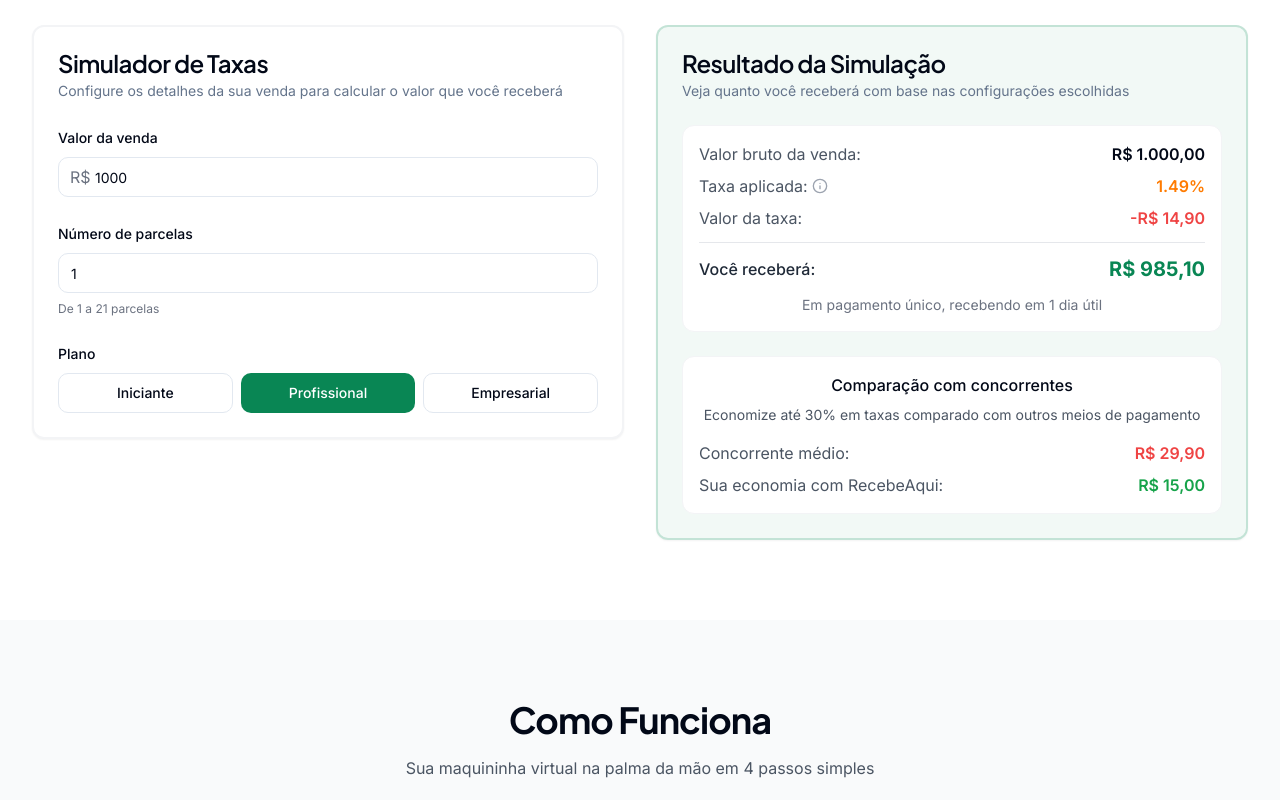
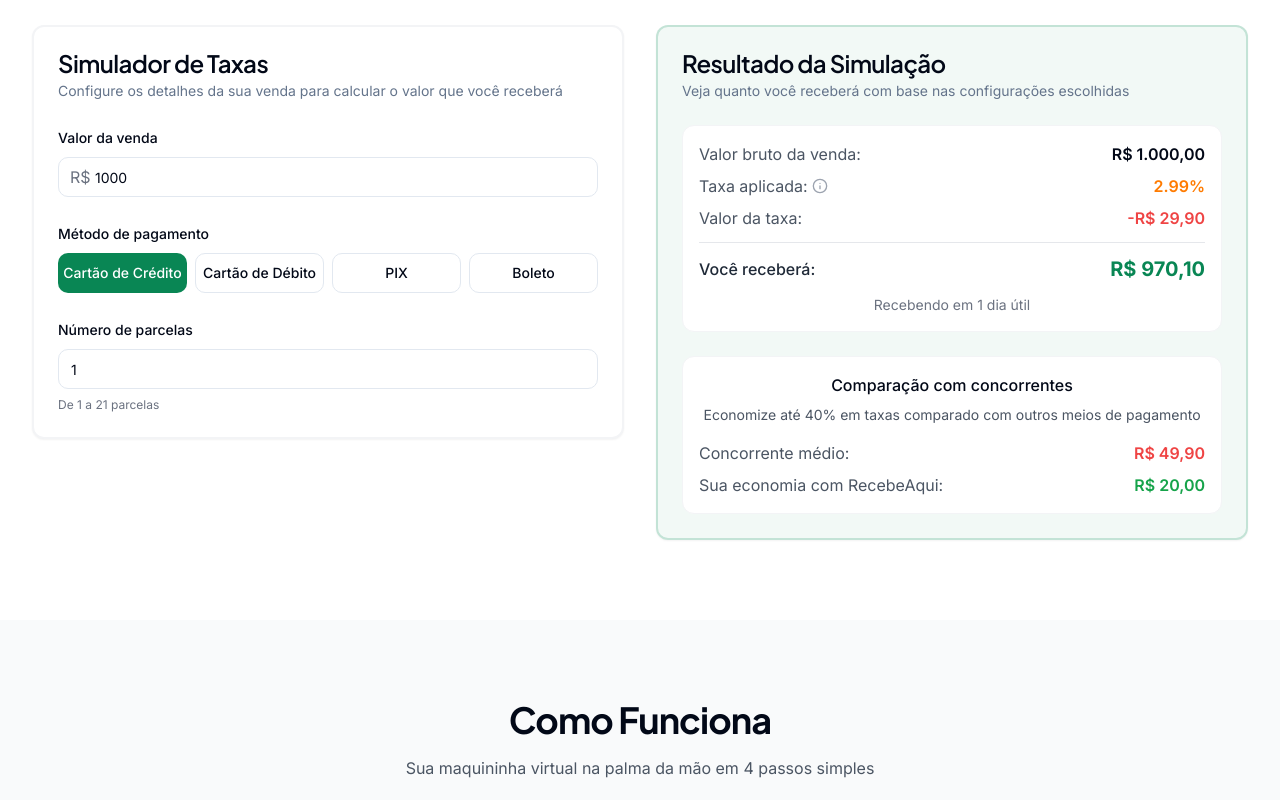
Before and after one commit to Matheus6507/smart-pay-connect, a React (Vite) app: page / in a window 1280 px wide. Shown: the part 3600-4400 px from the top of the page. Built offline with nearby package versions, Linux system fonts and the light colour scheme.

Commit message:
Refactor: Update tax simulator with new rates
Update the tax simulator to include new rates and calculation logic for different payment options and antecipation.

```diff
--- a/src/components/TaxSimulator.tsx
+++ b/src/components/TaxSimulator.tsx
@@ -4,27 +4,60 @@ import { Label } from "@/components/ui/label";
 import { Input } from "@/components/ui/input";
 import { Popover, PopoverContent, PopoverTrigger } from "@/components/ui/popover";
 import { Button } from "@/components/ui/button";
-import { Info } from "lucide-react";
+import { Info, HelpCircle } from "lucide-react";
+import { Switch } from "@/components/ui/switch";
 import FadeIn from "./FadeIn";
+
+const feeStructure = {
+  boleto: 3.9,
+  cancelamentoBoleto: 3.9,
+  ted: 2.5,
+  debito: {
+    tarifa: 0,
+    taxa: 0
+  },
+  credito: {
+    tarifa: 0,
+    taxas: {
+      parcela1: 2.99,
+      parcela2a6: 3.3,
+      parcela7a12: 3.7,
+      parcela13a21: 3.7
+    }
+  },
+  antecipacao: {
+    taxaAvulsa: 0.07,
+    taxaAutomatica: [
+      4.3,   // 1 parcela
+      6.3,   // 2 parcelas
+      7.5,   // 3 parcelas
+      8.9,   // 4 parcelas
+      9.9,   // 5 parcelas
+      10.9,  // 6 parcelas
+      12.9,  // 7 parcelas
+      13.9,  // 8 parcelas
+      15.9,  // 9 parcelas
+      16.9,  // 10 parcelas
+      17.9,  // 11 parcelas
+      18.9,  // 12 parcelas
+      19.99, // 13 parcelas
+      20.5,  // 14 parcelas
+      20.99, // 15 parcelas
+      22.99, // 16 parcelas
+      23.99, // 17 parcelas
+      24.99, // 18 parcelas
+      25.99, // 19 parcelas
+      26.99, // 20 parcelas
+      27.99  // 21 parcelas
+    ]
+  }
+};
 
 const TaxSimulator = () => {
   const [saleValue, setSaleValue] = useState<string>("1000");
   const [installments, setInstallments] = useState<string>("1");
-  const [plan, setPlan] = useState<"iniciante" | "profissional" | "empresarial">("profissional");
-
-  const getTaxRate = () => {
-    const baseRates = {
-      iniciante: 0.0199,
-      profissional: 0.0149,
-      empresarial: 0.0099
-    };
-
-    // Aumenta a taxa em 0.2% por parcela acima de 1
-    const installmentsNum = parseInt(installments) || 1;
-    const installmentFee = Math.max(0, (installmentsNum - 1) * 0.002);
-
-    return baseRates[plan] + installmentFee;
-  };
+  const [paymentMethod, setPaymentMethod] = useState<"credit" | "debit" | "pix" | "boleto">("credit");
+  const [autoAdvance, setAutoAdvance] = useState<boolean>(true);
 
   const formatCurrency = (value: number) => {
     return new Intl.NumberFormat('pt-BR', {
@@ -33,17 +66,80 @@ const TaxSimulator = () => {
     }).format(value);
   };
 
+  const formatPercentage = (value: number) => {
+    return `${value.toFixed(2)}%`;
+  };
+
+  const getTaxRate = () => {
+    const installmentsNum = parseInt(installments) || 1;
+
+    if (paymentMethod === "credit") {
+      // Base credit card fee based on installments
+      let baseTax = 0;
+      if (installmentsNum === 1) {
+        baseTax = feeStructure.credito.taxas.parcela1;
+      } else if (installmentsNum >= 2 && installmentsNum <= 6) {
+        baseTax = feeStructure.credito.taxas.parcela2a6;
+      } else if (installmentsNum >= 7 && installmentsNum <= 12) {
+        baseTax = feeStructure.credito.taxas.parcela7a12;
+      } else {
+        baseTax = feeStructure.credito.taxas.parcela13a21;
+      }
+
+      // If auto advance is on, add the appropriate advance fee
+      if (autoAdvance && installmentsNum > 1) {
+        return feeStructure.antecipacao.taxaAutomatica[installmentsNum - 1];
+      }
+
+      return baseTax;
+    } else if (paymentMethod === "debit") {
+      return feeStructure.debito.taxa;
+    } else if (paymentMethod === "boleto") {
+      return 1.99; // Fixed percentage for boleto
+    } else {
+      return 0.99; // Fixed percentage for PIX
+    }
+  };
+
+  const getFixedFee = () => {
+    if (paymentMethod === "boleto") {
+      return feeStructure.boleto;
+    } else if (paymentMethod === "ted") {
+      return feeStructure.ted;
+    }
+    return 0;
+  };
+
   const calculateResults = () => {
     const value = parseFloat(saleValue.replace(/[^\d,.-]/g, '').replace(',', '.')) || 0;
-    const taxRate = getTaxRate();
-    const taxAmount = value * taxRate;
+    const installmentsNum = parseInt(installments) || 1;
+    const taxRate = getTaxRate() / 100; // Convert percentage to decimal
+    const fixedFee = getFixedFee();
+
+    const taxAmount = (value * taxRate) + fixedFee;
     const netValue = value - taxAmount;
+
+    // Calculate estimated receipt date
+    let receiptDate = "";
+    if (autoAdvance || installmentsNum === 1) {
+      receiptDate = "1 dia útil";
+    } else {
+      receiptDate = "30 dias (1ª parcela)";
+    }
+
+    // Calculate savings compared to market average
+    const marketAverageTax = 0.0499; // 4.99% market average
+    const marketAvgAmount = value * marketAverageTax;
+    const savings = marketAvgAmount - taxAmount;
 
     return {
       grossValue: value,
       taxAmount,
       taxRate: taxRate * 100,
-      netValue
+      netValue,
+      receiptDate,
+      marketAvgAmount,
+      savings
     };
   };
 
@@ -62,6 +158,9 @@ const TaxSimulator = () => {
       setInstallments(installmentsValue.toString());
     }
   };
+
+  // Determine if installments should be enabled (only for credit card)
+  const isInstallmentsEnabled = paymentMethod === "credit";
 
   return (
     <section id="simulador" className="py-20 bg-white">
@@ -101,48 +200,93 @@ const TaxSimulator = () => {
                   </div>
 
                   <div className="space-y-2">
-                    <Label htmlFor="installments">Número de parcelas</Label>
-                    <Input
-                      id="installments"
-                      name="installments"
-                      type="number"
-                      min="1"
-                      max="21"
-                      value={installments}
-                      onChange={handleInputChange}
-                    />
-                    <p className="text-xs text-gray-500">De 1 a 21 parcelas</p>
-                  </div>
-
-                  <div className="space-y-2">
-                    <Label>Plano</Label>
-                    <div className="grid grid-cols-3 gap-2">
+                    <Label>Método de pagamento</Label>
+                    <div className="grid grid-cols-2 sm:grid-cols-4 gap-2">
                       <Button
                         type="button"
-                        variant={plan === "iniciante" ? "default" : "outline"}
-                        className={plan === "iniciante" ? "bg-primary" : ""}
-                        onClick={() => setPlan("iniciante")}
+                        variant={paymentMethod === "credit" ? "default" : "outline"}
+                        className={paymentMethod === "credit" ? "bg-primary" : ""}
+                        onClick={() => setPaymentMethod("credit")}
                       >
-                        Iniciante
+                        Cartão de Crédito
                       </Button>
                       <Button
                         type="button"
-                        variant={plan === "profissional" ? "default" : "outline"}
-                        className={plan === "profissional" ? "bg-primary" : ""}
-                        onClick={() => setPlan("profissional")}
+                        variant={paymentMethod === "debit" ? "default" : "outline"}
+                        className={paymentMethod === "debit" ? "bg-primary" : ""}
+                        onClick={() => setPaymentMethod("debit")}
                       >
-                        Profissional
+                        Cartão de Débito
                       </Button>
                       <Button
                         type="button"
-                        variant={plan === "empresarial" ? "default" : "outline"}
-                        className={plan === "empresarial" ? "bg-primary" : ""}
-                        onClick={() => setPlan("empresarial")}
+                        variant={paymentMethod === "pix" ? "default" : "outline"}
+                        className={paymentMethod === "pix" ? "bg-primary" : ""}
+                        onClick={() => setPaymentMethod("pix")}
                       >
-                        Empresarial
+                        PIX
+                      </Button>
+                      <Button
+                        type="button"
+                        variant={paymentMethod === "boleto" ? "default" : "outline"}
+                        className={paymentMethod === "boleto" ? "bg-primary" : ""}
+                        onClick={() => setPaymentMethod("boleto")}
+                      >
+                        Boleto
                       </Button>
                     </div>
                   </div>
+
+                  {isInstallmentsEnabled && (
+                    <>
+                      <div className="space-y-2">
+                        <Label htmlFor="installments">Número de parcelas</Label>
+                        <Input
+                          id="installments"
+                          name="installments"
+                          type="number"
+                          min="1"
+                          max="21"
+                          value={installments}
+                          onChange={handleInputChange}
+                          disabled={!isInstallmentsEnabled}
+                        />
+                        <p className="text-xs text-gray-500">De 1 a 21 parcelas</p>
+                      </div>
+
+                      {parseInt(installments) > 1 && (
+                        <div className="flex items-center justify-between space-x-2 p-4 rounded-lg bg-gray-50">
+                          <div className="flex items-center space-x-2">
+                            <Label htmlFor="auto-advance" className="cursor-pointer">
+                              Antecipação automática
+                            </Label>
+                            <Popover>
+                              <PopoverTrigger>
+                                <HelpCircle size={16} className="text-gray-400 cursor-help" />
+                              </PopoverTrigger>
+                              <PopoverContent className="w-80">
+                                <div className="space-y-2">
+                                  <h4 className="font-medium">Antecipação Automática</h4>
+                                  <p className="text-sm">
+                                    Com a antecipação automática, você recebe o valor total da venda em 1 dia útil,
+                                    ao invés de esperar pelo pagamento de cada parcela (30, 60, 90 dias...).
+                                  </p>
+                                  <p className="text-sm">
+                                    A taxa de antecipação varia conforme o número de parcelas.
+                                  </p>
+                                </div>
+                              </PopoverContent>
+                            </Popover>
+                          </div>
+                          <Switch
+                            id="auto-advance"
+                            checked={autoAdvance}
+                            onCheckedChange={setAutoAdvance}
+                          />
+                        </div>
+                      )}
+                    </>
+                  )}
                 </div>
               </CardContent>
             </Card>
@@ -172,13 +316,18 @@ const TaxSimulator = () => {
                           </PopoverTrigger>
                           <PopoverContent className="w-80">
                             <p className="text-sm">
-                              A taxa é calculada com base no seu plano e no número de parcelas selecionado.
-                              Cada parcela adicional aumenta a taxa em 0,2%.
+                              A taxa é calculada com base no método de pagamento, número de parcelas e opção de antecipação.
+                              {autoAdvance && parseInt(installments) > 1 && (
+                                <span className="block mt-2">
+                                  Com a antecipação automática ativada para {installments} parcelas,
+                                  a taxa é de {formatPercentage(getTaxRate())}.
+                                </span>
+                              )}
                             </p>
                           </PopoverContent>
                         </Popover>
                       </div>
-                      <span className="font-semibold text-secondary">{results.taxRate.toFixed(2)}%</span>
+                      <span className="font-semibold text-secondary">{formatPercentage(getTaxRate())}</span>
                     </div>
                     <div className="flex justify-between items-center mb-2">
                       <span className="text-gray-600">Valor da taxa:</span>
@@ -191,8 +340,11 @@ const TaxSimulator = () => {
                     </div>
                     <div className="mt-3 text-center">
                       <p className="text-sm text-gray-500">
-                        Em {installments === "1" ? "pagamento único" : `${installments} parcelas`},
-                        recebendo em {plan === "empresarial" ? "mesmo dia (PIX)" : "1 dia útil"}
+                        {isInstallmentsEnabled && parseInt(installments) > 1 ? (
+                          <>Em {installments} parcelas, {autoAdvance ? "recebendo em 1 dia útil (antecipação automática)" : "primeira parcela em 30 dias"}</>
+                        ) : (
+                          <>Recebendo em {results.receiptDate}</>
+                        )}
                       </p>
                     </div>
                   </div>
@@ -201,18 +353,18 @@ const TaxSimulator = () => {
                     <div className="text-center">
                       <p className="font-medium mb-2">Comparação com concorrentes</p>
                       <p className="text-sm text-gray-600 mb-4">
-                        Economize até 30% em taxas comparado com outros meios de pagamento
+                        Economize até 40% em taxas comparado com outros meios de pagamento
                       </p>
                       <div className="flex justify-between items-center mb-2">
                         <span className="text-gray-600">Concorrente médio:</span>
                         <span className="font-semibold text-red-500">
-                          {formatCurrency(results.grossValue * 0.0299)}
+                          {formatCurrency(results.marketAvgAmount)}
                         </span>
                       </div>
                       <div className="flex justify-between items-center">
                         <span className="text-gray-600">Sua economia com RecebeAqui:</span>
                         <span className="font-semibold text-green-600">
-                          {formatCurrency(results.grossValue * 0.0299 - results.taxAmount)}
+                          {formatCurrency(results.savings > 0 ? results.savings : 0)}
                         </span>
                       </div>
                     </div>
```
